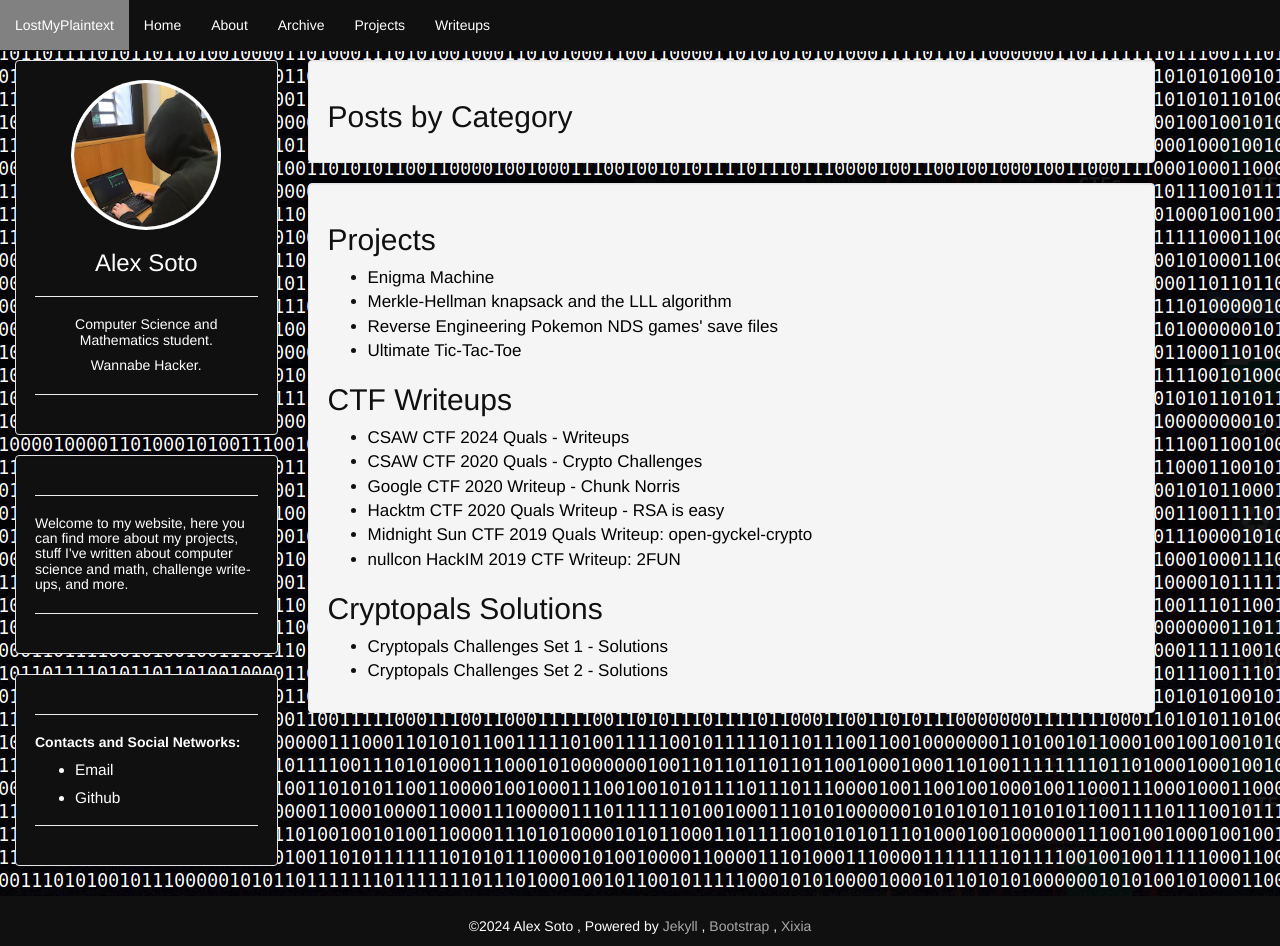
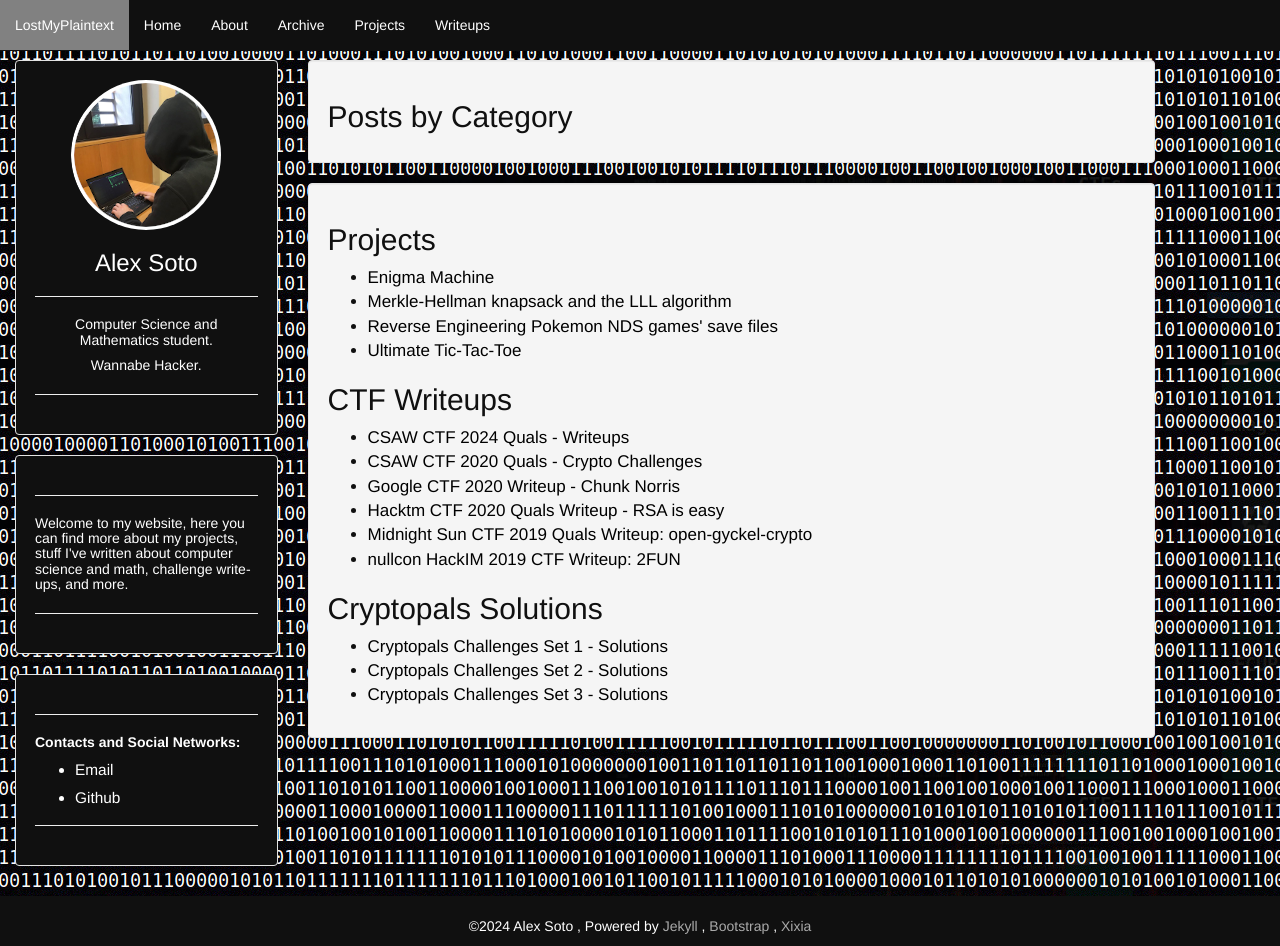
Before and after one commit to 0xA2/0xA2.github.io, a Jekyll site: the page built from archive.html, in a window 1280 px wide and 946 px high. Built offline with Jekyll 4.4.1, drawn with Linux system fonts in a browser that asks for light colours.

Commit message:
Update archive.html

```diff
--- a/archive.html
+++ b/archive.html
@@ -26,5 +26,6 @@ layout: default
 <ul>
     <li><a href="/cryptopals/2020/01/23/CryptopalSet1.html">Cryptopals Challenges Set 1 - Solutions</a></li>
     <li><a href="/cryptopals/2020/02/16/CryptopalSet2.html">Cryptopals Challenges Set 2 - Solutions</a></li>
+    <li><a href="/cryptopals/2022/05/12/CryptopalSet3.html">Cryptopals Challenges Set 3 - Solutions</a></li>
 </ul>
 </div>
```
